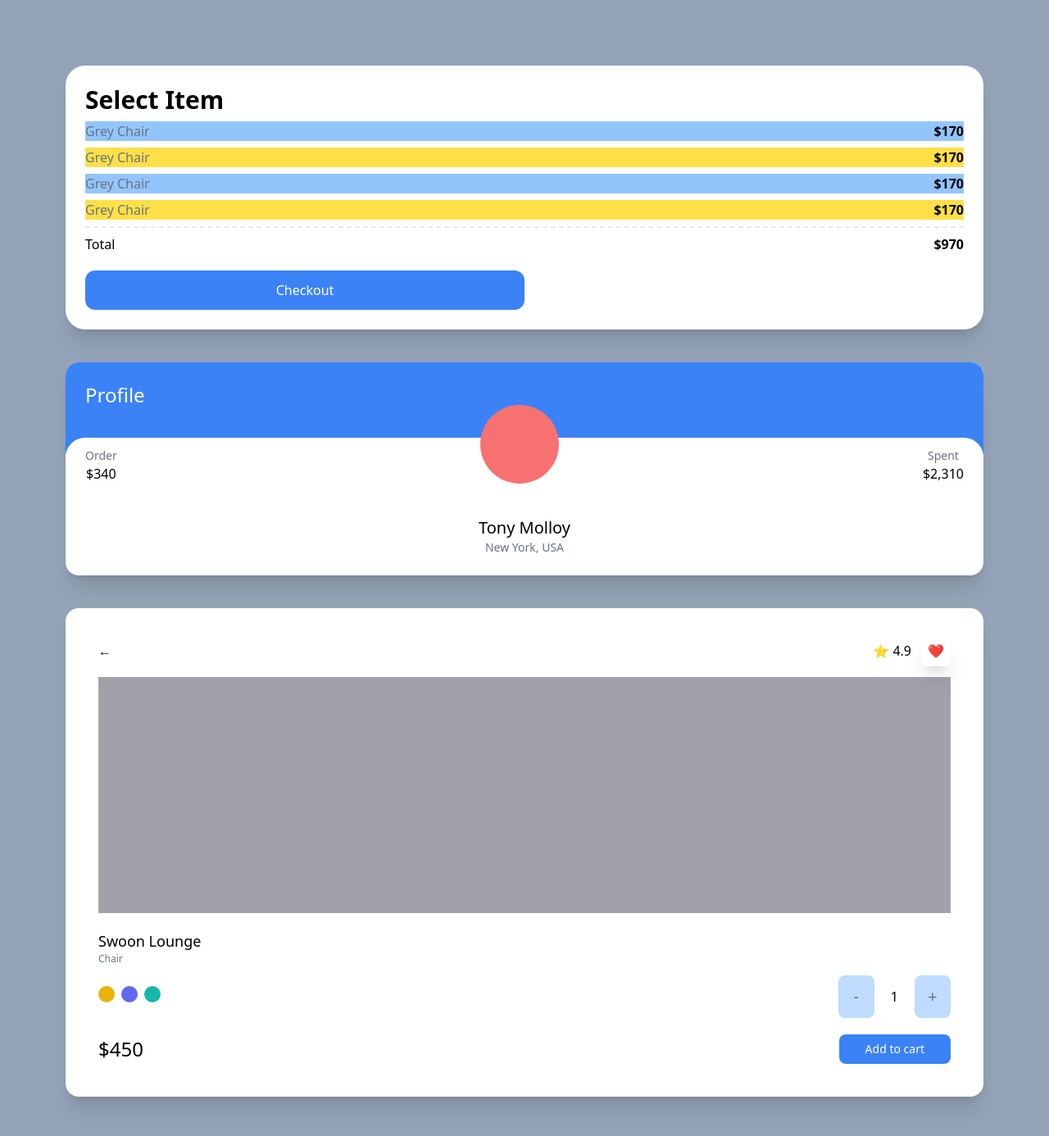
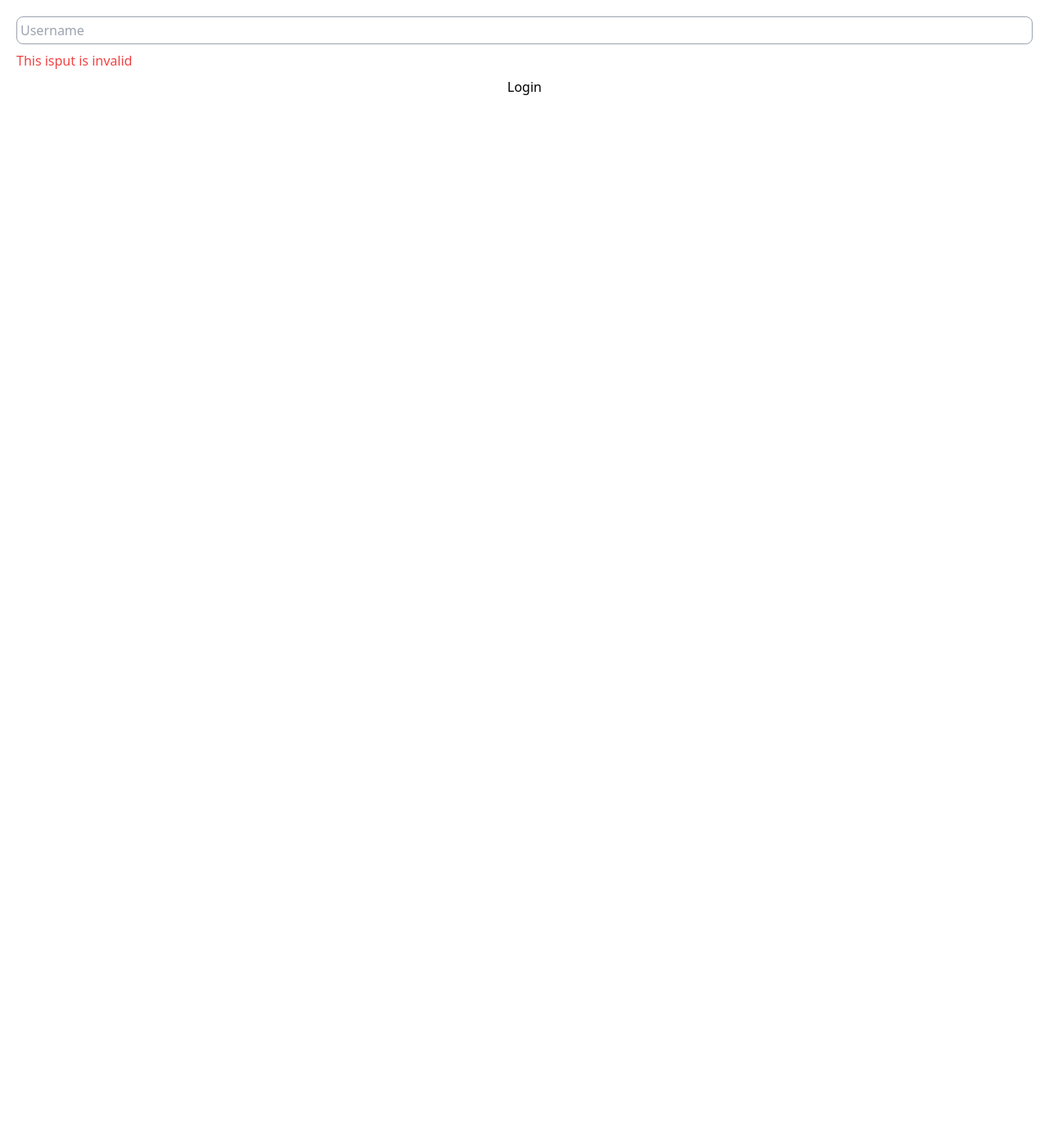
Before and after one commit to jh0152park/NextJS.12_CarrotMarket, a Next.js app in the folder carrot_market/: page / in a window 1280 px wide. Shown: the top 1386 px of the page at 82% size. After the commit the page ends 800 px from the top, so only its background shows below. Built offline with nearby package versions, Linux system fonts and the light colour scheme.

Commit message:
peer modifier for form

```diff
--- a/carrot_market/pages/index.tsx
+++ b/carrot_market/pages/index.tsx
@@ -1,93 +1,111 @@
 export default function Home() {
     return (
-        <div className="flex-col min-h-screen px-20 py-20 space-y-10 bg-slate-400">
-            <div className="p-6 bg-white shadow-xl rounded-3xl">
-                <span className="text-3xl font-semibold">Select Item</span>
+        // <div className="flex-col min-h-screen px-20 py-20 space-y-10 bg-slate-400">
+        //     <div className="p-6 bg-white shadow-xl rounded-3xl">
+        //         <span className="text-3xl font-semibold">Select Item</span>
 
-                <ul>
-                    {[1, 2, 3, 4].map((i) => (
-                        <div
-                            key={i}
-                            className="flex justify-between my-2 odd:bg-blue-300 even:bg-yellow-300"
-                        >
-                            <span className="text-gray-500">Grey Chair</span>
-                            <span className="font-semibold ">$170</span>
-                        </div>
-                    ))}
-                </ul>
+        //         <ul>
+        //             {[1, 2, 3, 4].map((i) => (
+        //                 <div
+        //                     key={i}
+        //                     className="flex justify-between my-2 odd:bg-blue-300 even:bg-yellow-300"
+        //                 >
+        //                     <span className="text-gray-500">Grey Chair</span>
+        //                     <span className="font-semibold ">$170</span>
+        //                 </div>
+        //             ))}
+        //         </ul>
 
-                <div className="flex justify-between pt-2 mt-2 border-t-2 border-dashed ">
-                    <span>Total</span>
-                    <span className="font-semibold ">$970</span>
-                </div>
-                <button className="w-2/4 p-3 mx-auto mt-5 text-center text-white bg-blue-500 rounded-xl hover:bg-blue-300 active:bg-yellow-400 focus:text-red-400 ">
-                    Checkout
-                </button>
-            </div>
-            <div className="overflow-hidden bg-white shadow-xl rounded-2xl">
-                <div className="p-6 bg-blue-500 pb-14">
-                    <span className="text-2xl text-white">Profile</span>
-                </div>
-                <div className="relative p-6 bg-white rounded-3xl -top-5">
-                    <div className="relative flex items-end justify-between -mt-16">
-                        <div className="flex flex-col items-center">
-                            <span className="text-sm text-gray-500">Order</span>
-                            <span className="font-medium ">$340</span>
-                        </div>
-                        <div className="w-24 h-24 bg-red-400 rounded-full"></div>
-                        <div className="flex flex-col items-center">
-                            <span className="text-sm text-gray-500">Spent</span>
-                            <span className="font-medium ">$2,310</span>
-                        </div>
-                    </div>
+        //         <div className="flex justify-between pt-2 mt-2 border-t-2 border-dashed ">
+        //             <span>Total</span>
+        //             <span className="font-semibold ">$970</span>
+        //         </div>
+        //         <button className="w-2/4 p-3 mx-auto mt-5 text-center text-white bg-blue-500 rounded-xl hover:bg-blue-300 active:bg-yellow-400 focus:text-red-400 ">
+        //             Checkout
+        //         </button>
+        //     </div>
 
-                    <div className="relative flex flex-col items-center mt-10 -mb-5 ">
-                        <span className="text-xl font-medium">Tony Molloy</span>
-                        <span className="text-sm text-gray-500">
-                            New York, USA
-                        </span>
-                    </div>
-                </div>
-            </div>
-            <div className="p-10 bg-white shadow-xl rounded-2xl">
-                <div className="flex items-center justify-between mb-5">
-                    <span>←</span>
-                    <div className="space-x-3 ">
-                        <span>⭐️ 4.9</span>
-                        <span className="p-2 rounded-md shadow-xl ">❤️</span>
-                    </div>
-                </div>
+        //     <div className="overflow-hidden bg-white shadow-xl rounded-2xl group">
+        //         <div className="p-6 bg-blue-500 pb-14">
+        //             <span className="text-2xl text-white">Profile</span>
+        //         </div>
+        //         <div className="relative p-6 bg-white rounded-3xl -top-5">
+        //             <div className="relative flex items-end justify-between -mt-16">
+        //                 <div className="flex flex-col items-center">
+        //                     <span className="text-sm text-gray-500">Order</span>
+        //                     <span className="font-medium ">$340</span>
+        //                 </div>
+        //                 <div
+        //                     id="avatar"
+        //                     className="w-24 h-24 transition-colors bg-gray-400 rounded-full group-hover:bg-red-200"
+        //                 ></div>
+        //                 <div className="flex flex-col items-center">
+        //                     <span className="text-sm text-gray-500">Spent</span>
+        //                     <span className="font-medium ">$2,310</span>
+        //                 </div>
+        //             </div>
 
-                <div className="mb-5 bg-zinc-400 h-72" />
+        //             <div className="relative flex flex-col items-center mt-10 -mb-5 ">
+        //                 <span className="text-xl font-medium">Tony Molloy</span>
+        //                 <span className="text-sm text-gray-500">
+        //                     New York, USA
+        //                 </span>
+        //             </div>
+        //         </div>
+        //     </div>
 
-                <div className="flex flex-col">
-                    <span className="text-lg font-medium ">Swoon Lounge</span>
-                    <span className="text-xs text-gray-500 ">Chair</span>
-                    <div className="flex items-center justify-between mt-3 mb-5">
-                        <div className="space-x-2">
-                            <button className="w-5 h-5 transition-all bg-yellow-500 rounded-full focus:ring-2 ring-yellow-500 ring-offset-2"></button>
-                            <button className="w-5 h-5 transition-all bg-indigo-500 rounded-full focus:ring-2 ring-indigo-500 ring-offset-2"></button>
-                            <button className="w-5 h-5 transition-all bg-teal-500 rounded-full focus:ring-2 ring-teal-500 ring-offset-2"></button>
-                        </div>
-                        <div className="flex items-center space-x-5">
-                            <button className="flex items-center justify-center p-3 text-xl text-gray-500 bg-blue-200 rounded-lg aspect-square w-11">
-                                -
-                            </button>
-                            <span>1</span>
-                            <button className="flex items-center justify-center p-3 text-xl text-gray-500 bg-blue-200 rounded-lg aspect-square w-11">
-                                +
-                            </button>
-                        </div>
-                    </div>
-                </div>
+        //     <div className="p-10 bg-white shadow-xl rounded-2xl">
+        //         <div className="flex items-center justify-between mb-5">
+        //             <span>←</span>
+        //             <div className="space-x-3 ">
+        //                 <span>⭐️ 4.9</span>
+        //                 <span className="p-2 rounded-md shadow-xl ">❤️</span>
+        //             </div>
+        //         </div>
 
-                <div className="flex items-center justify-between">
-                    <span className="text-2xl font-medium ">$450</span>
-                    <button className="px-8 py-2 text-sm text-center text-white bg-blue-500 rounded-lg">
-                        Add to cart
-                    </button>
-                </div>
-            </div>
-        </div>
+        //         <div className="mb-5 bg-zinc-400 h-72" />
+
+        //         <div className="flex flex-col">
+        //             <span className="text-lg font-medium ">Swoon Lounge</span>
+        //             <span className="text-xs text-gray-500 ">Chair</span>
+        //             <div className="flex items-center justify-between mt-3 mb-5">
+        //                 <div className="space-x-2">
+        //                     <button className="w-5 h-5 transition-all bg-yellow-500 rounded-full focus:ring-2 ring-yellow-500 ring-offset-2"></button>
+        //                     <button className="w-5 h-5 transition-all bg-indigo-500 rounded-full focus:ring-2 ring-indigo-500 ring-offset-2"></button>
+        //                     <button className="w-5 h-5 transition-all bg-teal-500 rounded-full focus:ring-2 ring-teal-500 ring-offset-2"></button>
+        //                 </div>
+        //                 <div className="flex items-center space-x-5">
+        //                     <button className="flex items-center justify-center p-3 text-xl text-gray-500 bg-blue-200 rounded-lg aspect-square w-11">
+        //                         -
+        //                     </button>
+        //                     <span>1</span>
+        //                     <button className="flex items-center justify-center p-3 text-xl text-gray-500 bg-blue-200 rounded-lg aspect-square w-11">
+        //                         +
+        //                     </button>
+        //                 </div>
+        //             </div>
+        //         </div>
+
+        //         <div className="flex items-center justify-between">
+        //             <span className="text-2xl font-medium ">$450</span>
+        //             <button className="px-8 py-2 text-sm text-center text-white bg-blue-500 rounded-lg">
+        //                 Add to cart
+        //             </button>
+        //         </div>
+        //     </div>
+        // </div>
+
+        <form className="flex flex-col p-5 space-y-2 ">
+            <input
+                type="text"
+                required
+                placeholder="Username"
+                className="p-1 border border-gray-400 rounded-lg peer"
+            />
+            <span className="hidden peer-invalid:block peer-invalid:text-red-500">
+                This isput is invalid
+            </span>
+            <input type="submit" value="Login" className="" />
+        </form>
     );
 }
```
